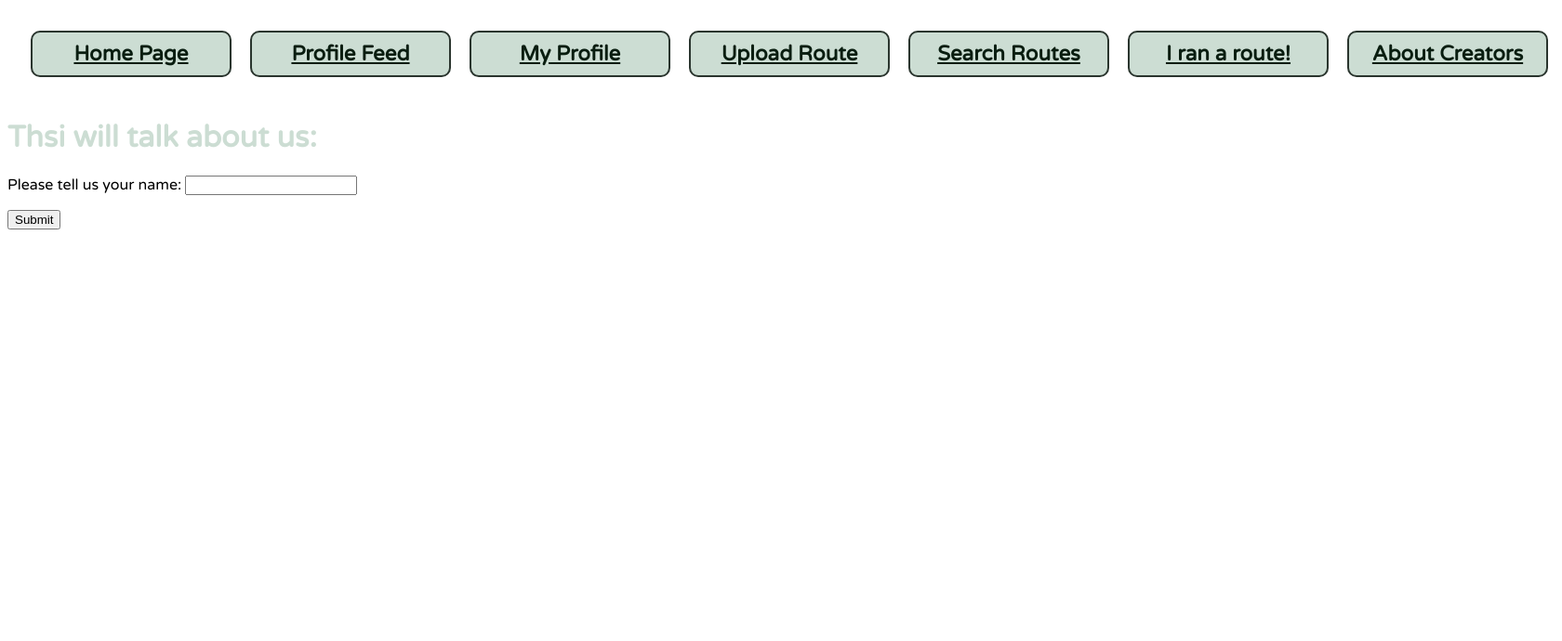
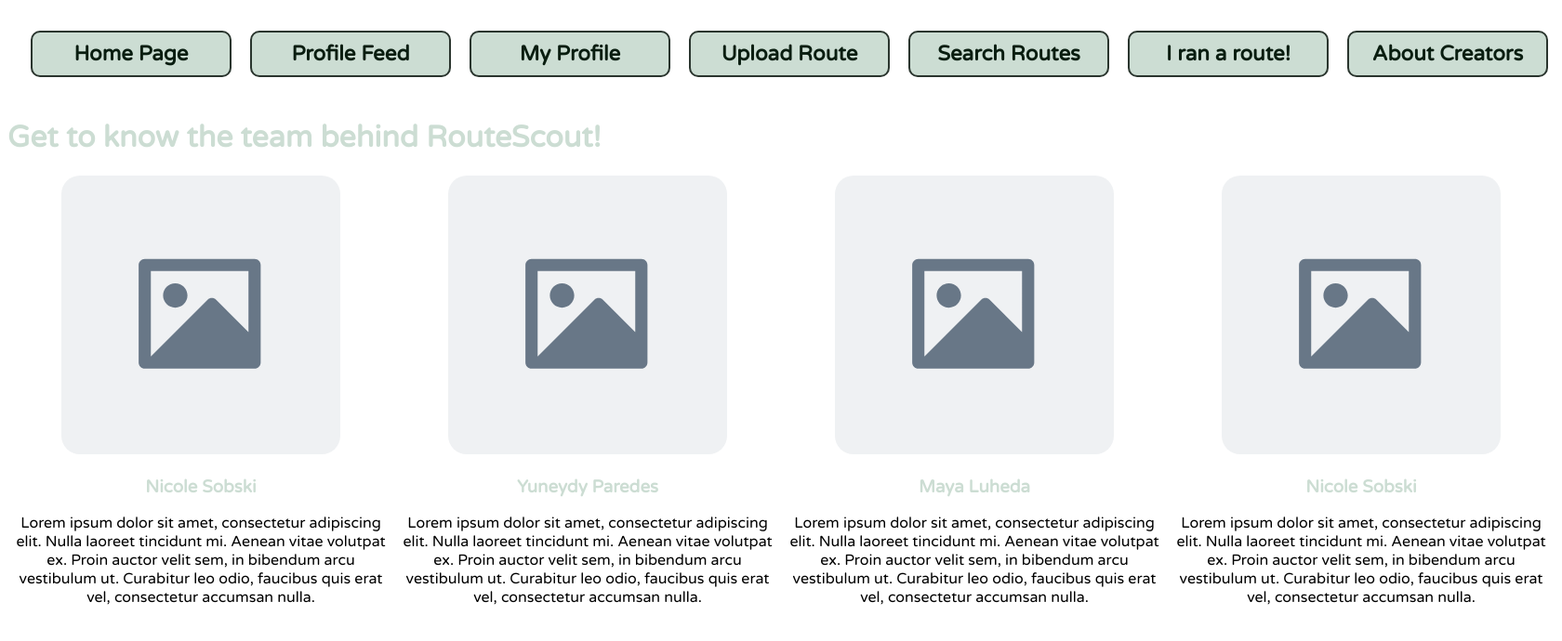
Before and after one commit to Yuneydy/RouteScout, a Flask app: page /aboutUs/ in a window 1680 px wide. Shown: the top 690 px of the page at 93% size. Run offline with Flask 3, Linux system fonts and the light colour scheme.

Commit message:
about us

```diff
--- a/app.py
+++ b/app.py
@@ -29,9 +29,16 @@ def index():
 @app.route('/upload_route/', methods=["GET", "POST"])
 def upload_route():
         return render_template('routeForm.html')
-@app.route('/search_route/', methods=["GET", "POST"])
+
+
+
+@app.route('/routeSearch/', methods=["GET", "POST"])
 def search_route():
+
         return render_template('routeSearch.html')
+
+
+
 @app.route('/profile/', methods=["GET", "POST"])
 def profile():
         return render_template('profile.html')
--- a/static/style.css
+++ b/static/style.css
@@ -39,6 +39,14 @@ nav ul {
     padding: 15px;
 }
 
+nav a {
+    text-decoration: none;
+}
+
+nav a:hover {
+    cursor: pointer;
+}
+
 nav > ul > li {
     flex: 0 0 auto;
     width: 13.5em;
@@ -65,6 +73,7 @@ nav button, nav a {
 /* Only the top-level buttons are centered; lower ones are left-aligned. */
 nav > ul > li > button , nav > ul > li > a {
     text-align: center;
+
 }
 
 /* because of the margin trick, this can only be used for the last element */
@@ -80,3 +89,15 @@ nav button:hover, button:focus, nav a:hover, nav a:focus {
 a {
     color: rgb(9, 29, 16);
   }
+
+.aboutPic {
+    border-radius: 20px;
+    width: 300px;
+    height: 300px;
+}
+
+.about {
+    display: flex;
+    flex-direction: row;
+    text-align: center;
+}
--- a/templates/aboutUs.html
+++ b/templates/aboutUs.html
@@ -2,13 +2,31 @@
 
 {% block main_content %}
 
-<h1>Thsi will talk about us:</h1>
+<h1>Get to know the team behind RouteScout!</h1>
+<div class="about">
+<div><img class="aboutPic" src="/static/placeholder.svg" alt="One of our awesome creators">
+       <h3>Nicole Sobski</h3>
+       <p> Lorem ipsum dolor sit amet, consectetur adipiscing elit. Nulla laoreet tincidunt mi. Aenean vitae volutpat ex.
+        Proin auctor velit sem, in bibendum arcu vestibulum ut. Curabitur leo odio, faucibus quis erat vel, consectetur accumsan nulla.</p>
+</div>
 
-<form method="post" action="">
-    <p>Please tell us your <label for="username">
-            name: <input type="text" name="username">
-    </label></p>
-    <p><input type="submit"></p>
-</form>
+<div><img class="aboutPic" src="/static/placeholder.svg" alt="One of our awesome creators">
+    <h3>Yuneydy Paredes</h3>
+    <p> Lorem ipsum dolor sit amet, consectetur adipiscing elit. Nulla laoreet tincidunt mi. Aenean vitae volutpat ex.
+     Proin auctor velit sem, in bibendum arcu vestibulum ut. Curabitur leo odio, faucibus quis erat vel, consectetur accumsan nulla.</p>
+</div>
 
+<div><img class="aboutPic" src="/static/placeholder.svg" alt="One of our awesome creators">
+    <h3>Maya Luheda</h3>
+    <p> Lorem ipsum dolor sit amet, consectetur adipiscing elit. Nulla laoreet tincidunt mi. Aenean vitae volutpat ex.
+     Proin auctor velit sem, in bibendum arcu vestibulum ut. Curabitur leo odio, faucibus quis erat vel, consectetur accumsan nulla.</p>
+</div>
+
+<div><img class="aboutPic" src="/static/placeholder.svg" alt="One of our awesome creators">
+    <h3>Nicole Sobski</h3>
+    <p> Lorem ipsum dolor sit amet, consectetur adipiscing elit. Nulla laoreet tincidunt mi. Aenean vitae volutpat ex.
+     Proin auctor velit sem, in bibendum arcu vestibulum ut. Curabitur leo odio, faucibus quis erat vel, consectetur accumsan nulla.</p>
+</div>
+
+</div>
 {% endblock %}
```
Also changed, not shown: templates/form_data.html (deleted, +0 -22 lines), templates/greet.html (deleted, +0 -14 lines), templates/routeSearch.html (+4 -5 lines), templates/testform.html (deleted, +0 -55 lines), static/placeholder.svg (added).
